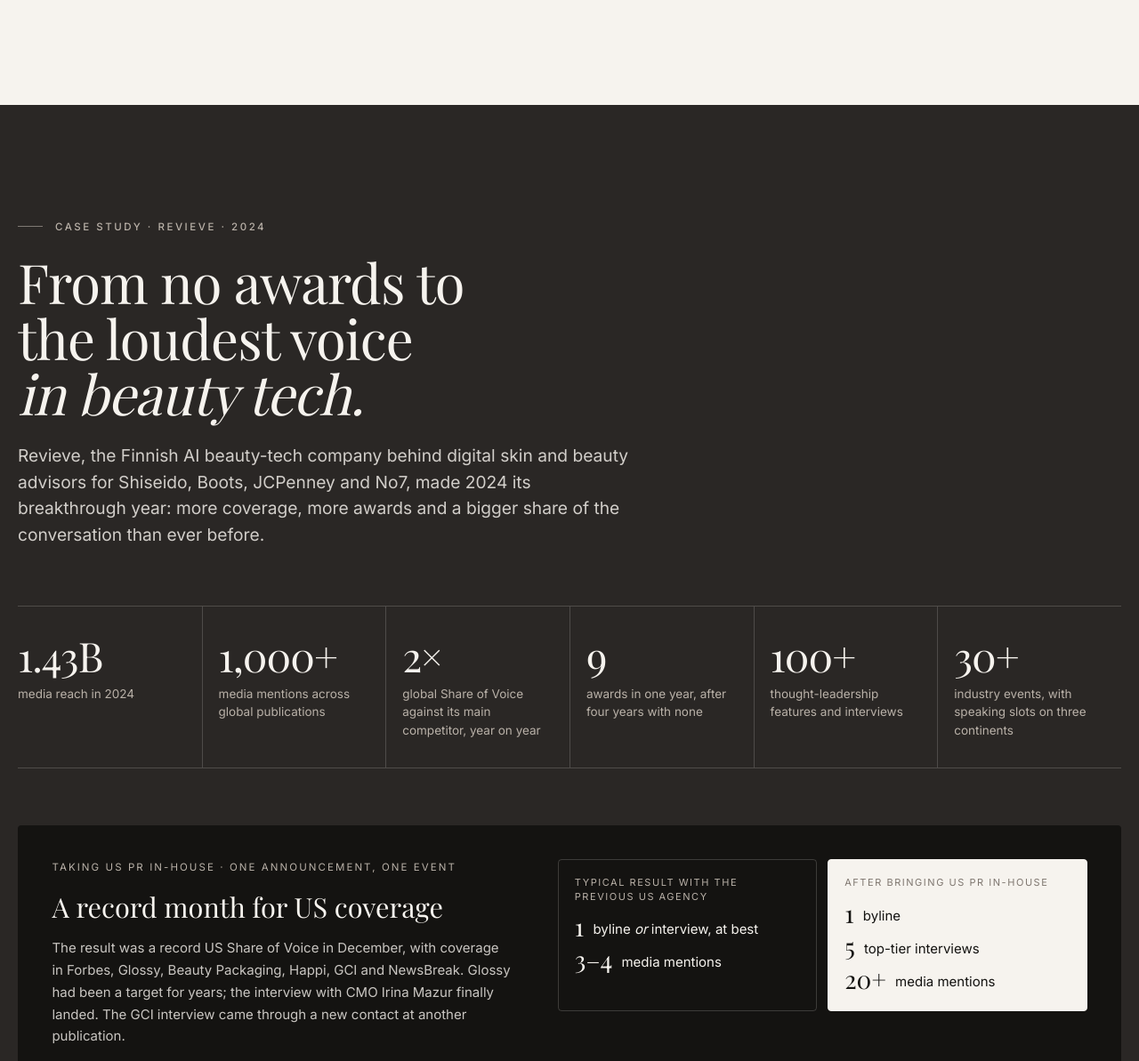
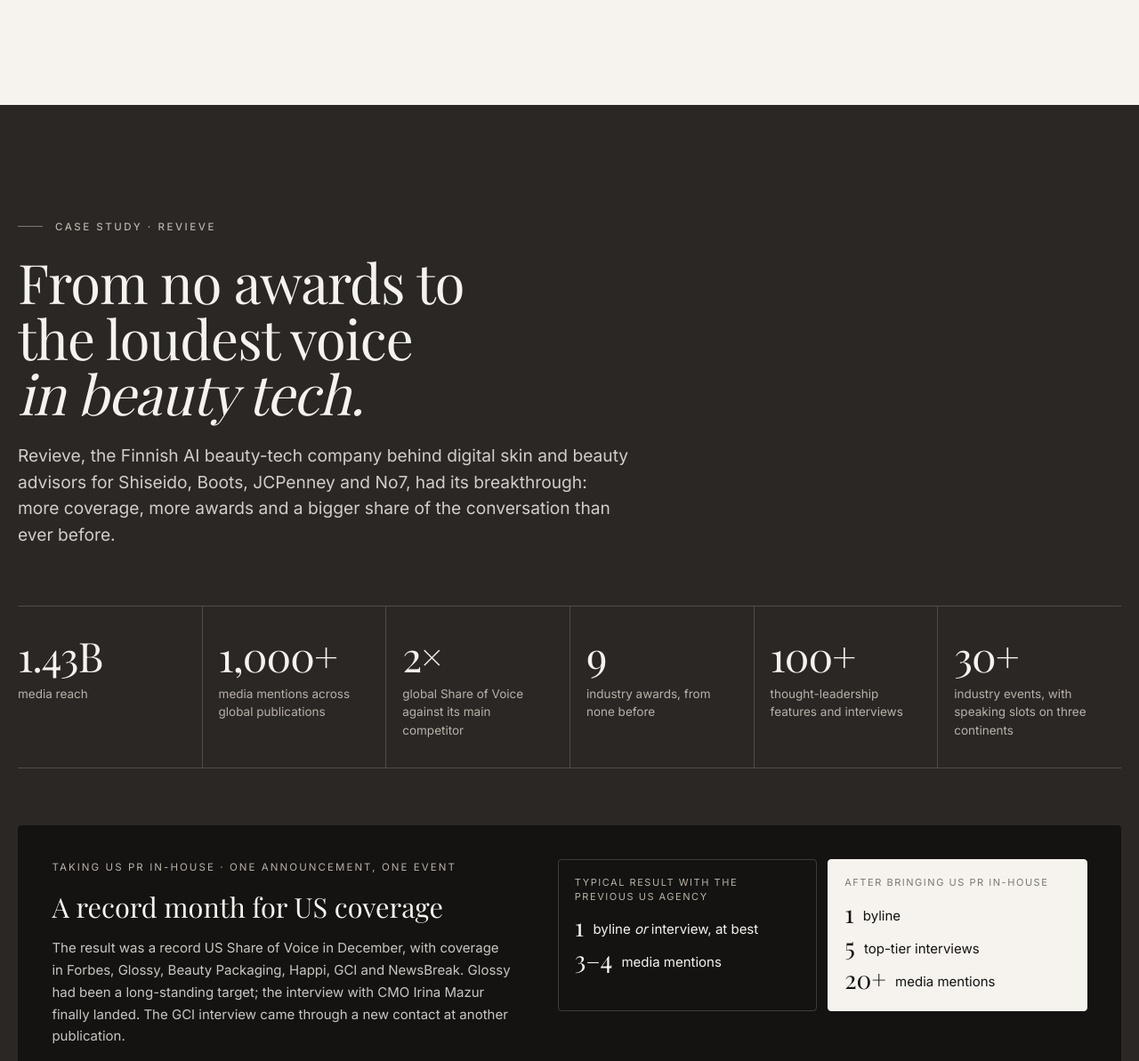
Before and after one commit to EchoPRIntel/echobrandcomms.com, a plain HTML site: page results.html in a window 1280 px wide. Shown: the part 6092-7285 px from the top of the page at 89% size. Drawn offline with nearby package versions, Linux system fonts and the light colour scheme; a web font is replaced by a local one.

Commit message:
Revieve case: remove year references
Co-Authored-By: Claude Opus 5.5 <noreply@anthropic.com>
Claude-Session: https://claude.ai/code/session_012NjGm9AmdpG4zE512vWgmb

```diff
--- a/results.html
+++ b/results.html
@@ -230,17 +230,17 @@
   <div class="wrap">
     <div class="head-row">
       <div>
-        <p class="eyebrow reveal">Case study · Revieve · 2024</p>
+        <p class="eyebrow reveal">Case study · Revieve</p>
         <h2 class="h2 reveal" data-delay="1">From no awards to the loudest voice <em class="it">in beauty tech.</em></h2>
       </div>
-      <p class="lede reveal" data-delay="2">Revieve, the Finnish AI beauty-tech company behind digital skin and beauty advisors for Shiseido, Boots, JCPenney and No7, made 2024 its breakthrough year: more coverage, more awards and a bigger share of the conversation than ever before.</p>
+      <p class="lede reveal" data-delay="2">Revieve, the Finnish AI beauty-tech company behind digital skin and beauty advisors for Shiseido, Boots, JCPenney and No7, had its breakthrough: more coverage, more awards and a bigger share of the conversation than ever before.</p>
     </div>
 
     <div class="rv-kpis reveal">
-      <div><div class="num"><span data-count="1.43" data-decimals="2">0</span>B</div><p>media reach in 2024</p></div>
+      <div><div class="num"><span data-count="1.43" data-decimals="2">0</span>B</div><p>media reach</p></div>
       <div><div class="num"><span data-count="1000">0</span>+</div><p>media mentions across global publications</p></div>
-      <div><div class="num"><span data-count="2">0</span>×</div><p>global Share of Voice against its main competitor, year on year</p></div>
-      <div><div class="num"><span data-count="9">0</span></div><p>awards in one year, after four years with none</p></div>
+      <div><div class="num"><span data-count="2">0</span>×</div><p>global Share of Voice against its main competitor</p></div>
+      <div><div class="num"><span data-count="9">0</span></div><p>industry awards, from none before</p></div>
       <div><div class="num"><span data-count="100">0</span>+</div><p>thought-leadership features and interviews</p></div>
       <div><div class="num"><span data-count="30">0</span>+</div><p>industry events, with speaking slots on three continents</p></div>
     </div>
@@ -253,7 +253,7 @@
           <div class="vs-col"><p class="vs-h">Typical result with the previous US agency</p><ul><li><b>1</b> byline <em>or</em> interview, at best</li><li><b>3–4</b> media mentions</li></ul></div>
           <div class="vs-col vs-win"><p class="vs-h">After bringing US PR in-house</p><ul><li><b>1</b> byline</li><li><b>5</b> top-tier interviews</li><li><b>20+</b> media mentions</li></ul></div>
         </div>
-        <p class="rv-body">The result was a record US Share of Voice in December, with coverage in Forbes, Glossy, Beauty Packaging, Happi, GCI and NewsBreak. Glossy had been a target for years; the interview with CMO Irina Mazur finally landed. The GCI interview came through a new contact at another publication.</p>
+        <p class="rv-body">The result was a record US Share of Voice in December, with coverage in Forbes, Glossy, Beauty Packaging, Happi, GCI and NewsBreak. Glossy had been a long-standing target; the interview with CMO Irina Mazur finally landed. The GCI interview came through a new contact at another publication.</p>
         <div class="rv-links"><a class="link" href="https://www.glossy.co/fashion/what-happens-to-personal-style-in-the-age-of-ai-powered-shopping/" target="_blank" rel="noopener">Read the Glossy interview <svg viewBox="0 0 16 16" fill="none" stroke="currentColor" stroke-width="1.5" aria-hidden="true"><path d="M2 8h11M9 4l4 4-4 4"/></svg></a><a class="link" href="https://www.gcimagazine.com/brands-products/devices-tech/news/22957609/how-brands-can-navigate-beauty-ai-with-a-human-touch" target="_blank" rel="noopener">Read the GCI interview <svg viewBox="0 0 16 16" fill="none" stroke="currentColor" stroke-width="1.5" aria-hidden="true"><path d="M2 8h11M9 4l4 4-4 4"/></svg></a></div>
       </div>
     </div>
```
